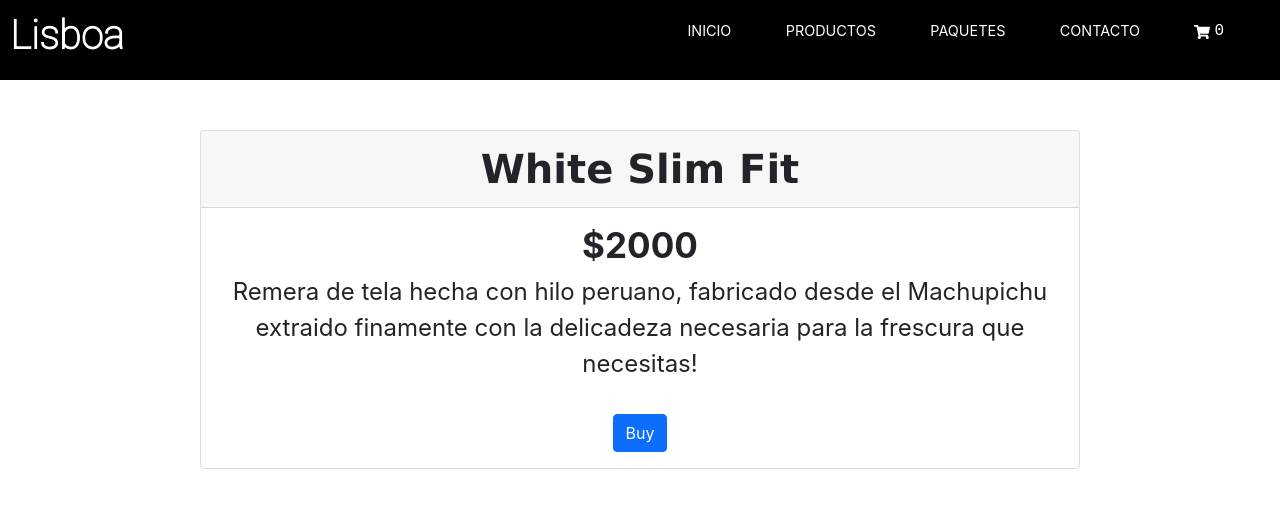
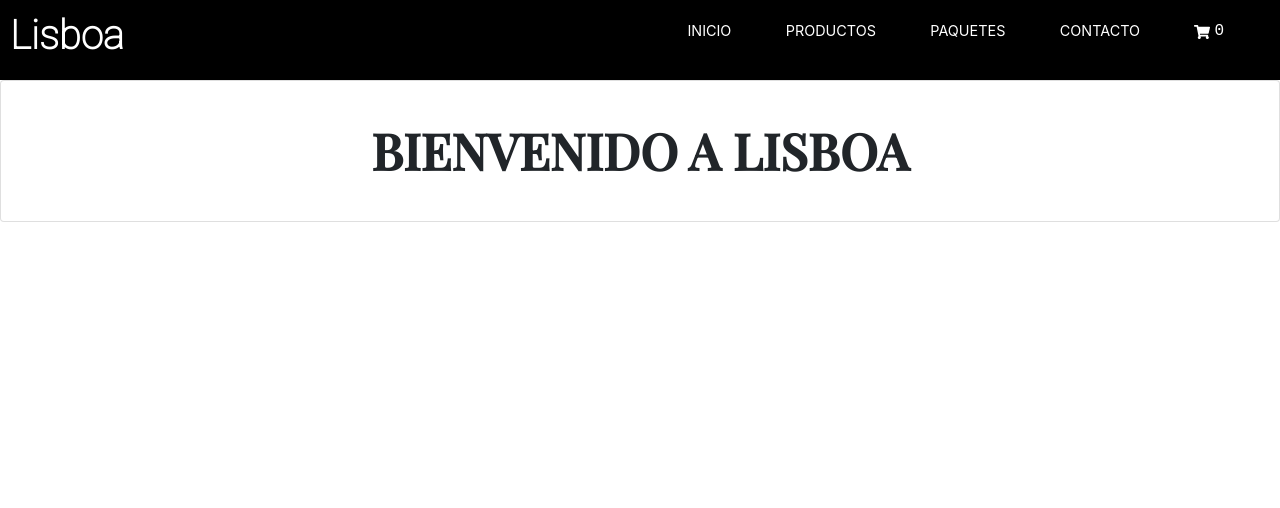
Before and after one commit to ThomasPalacio/appReact, a React (Create React App) app: page / in a window 1280 px wide. Shown: the top 508 px of the page. Built offline with nearby package versions, Linux system fonts and the light colour scheme.

Commit message:
correción de desafio 4

```diff
--- a/src/App.css
+++ b/src/App.css
@@ -1,4 +1,6 @@
 @import url('https://fonts.googleapis.com/css2?family=Roboto+Slab&family=Roboto:wght@100&display=swap');
+@import url('https://fonts.googleapis.com/css2?family=Playfair+Display:wght@500&display=swap');
+
 
 .App {
   text-align: center;
@@ -58,22 +60,10 @@ a:hover{
 font-size: 16px;
 }
 
-/* ItemsListConteiner */
-.card{
- margin: 50px 200px;
+/* Inicio */
+.titleinicio{
+font-size: 50px;
+font-weight: 800;
+font-family: 'Playfair Display', serif;
+margin: 40px 100px;
 }
-
-.card-header{
- font-size: 40px;
- font-family:Verdana, Geneva, Tahoma, sans-serif;
- font-weight: 800;
-}
-.card-title{
-font-weight: 700;
-font-size: 35px;
-}
-.card-text{
-  text-align:center;
-  font-size: 24px;
-  margin-bottom: 2rem;
-}
--- a/src/App.js
+++ b/src/App.js
@@ -6,7 +6,7 @@ function App() {
   return (
         <div className="App">
            <NavBar/>
-           <ItemsListContainer />
+           <ItemsListContainer greeting={ "BIENVENIDO A LISBOA" }/>
         </div>
    );
 }
--- a/src/components/ItemsListContainer.js
+++ b/src/components/ItemsListContainer.js
@@ -4,14 +4,7 @@ import React from 'react'
 const ItemsListContainer = (props) => {
     return (
         <div class="card">
-            <div class="card-header">
-                White Slim Fit
-            </div>
-            <div class="card-body">
-                <h5 class="card-title">$2000</h5>
-                <p class="card-text">Remera de tela hecha con hilo peruano, fabricado desde el Machupichu extraido finamente con la delicadeza necesaria para la frescura que necesitas!</p>
-                <a href="#" class="btn btn-primary">Buy</a>
-            </div>
+            <h1 className='titleinicio'>{props.greeting}</h1>
         </div>
     )
 }
```
